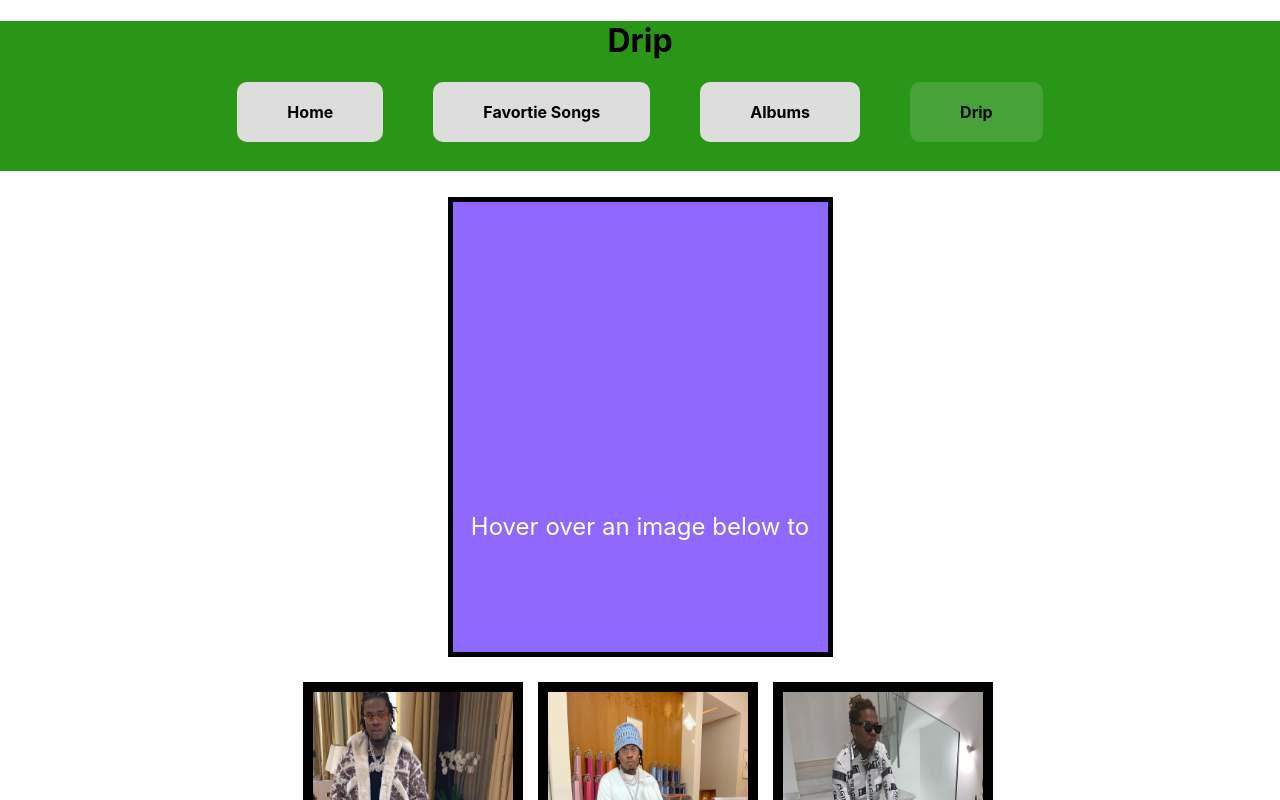
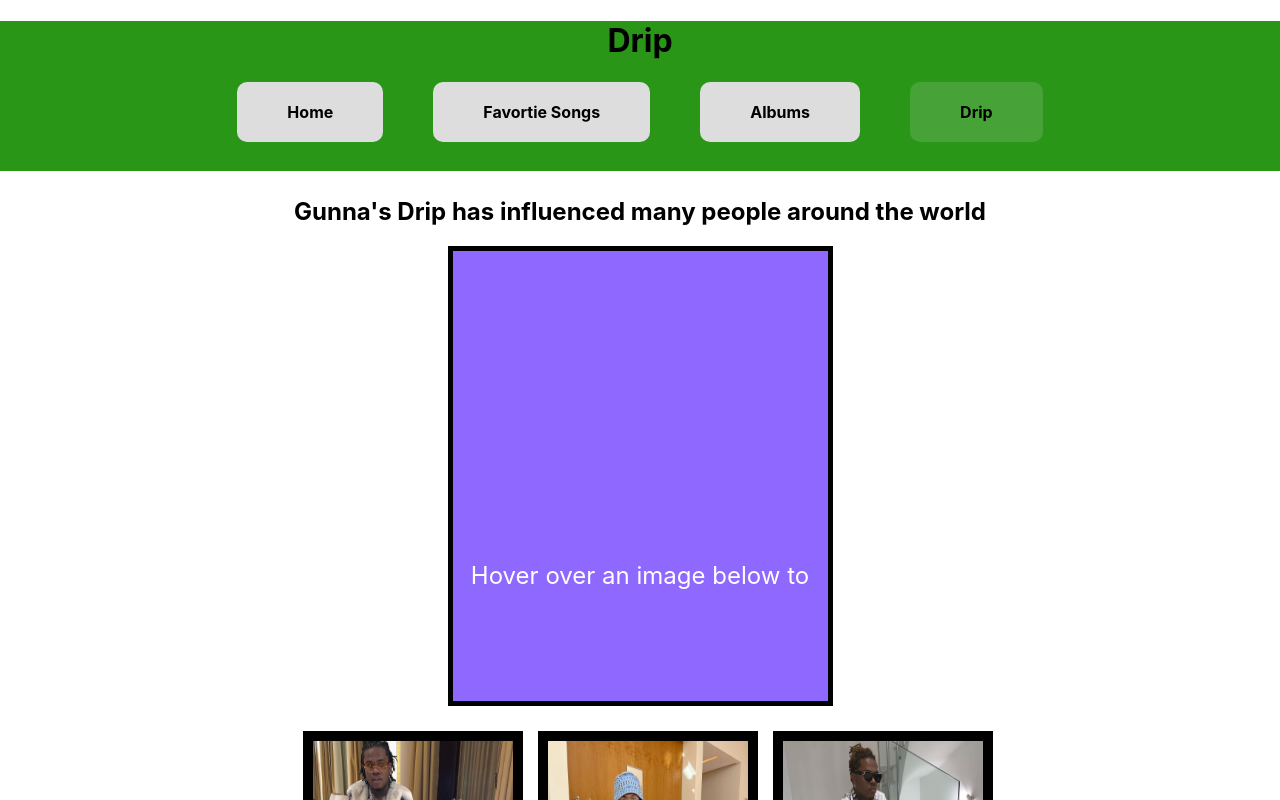
Before and after one commit to Travis-Sherman/wpclass, a React (Create React App) app in the folder website1/: page /Drip in a window 1280 px wide. Shown: the top 800 px of the page. Built offline with nearby package versions, Linux system fonts and the light colour scheme.

Commit message:
hw#4 v1.1

```diff
--- a/website1/src/Drip.js
+++ b/website1/src/Drip.js
@@ -20,6 +20,7 @@
                 </nav>
             </header>
             <body id="body">
+                <h2>Gunna's Drip has influenced many people around the world</h2>
                 <div id = "image">
                     Hover over an image below to display here.
                 </div>
```
